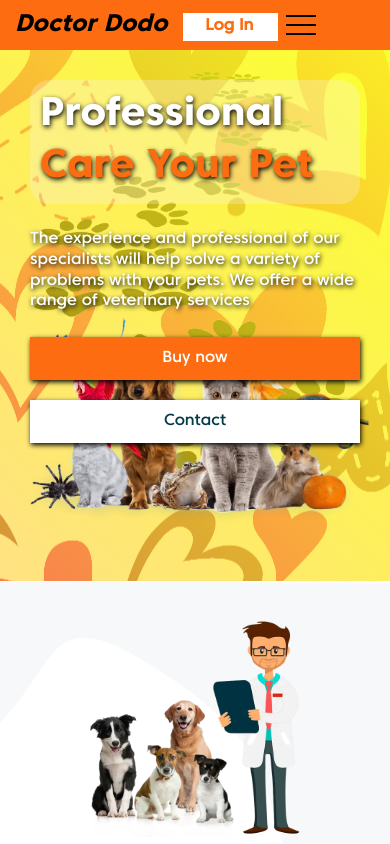
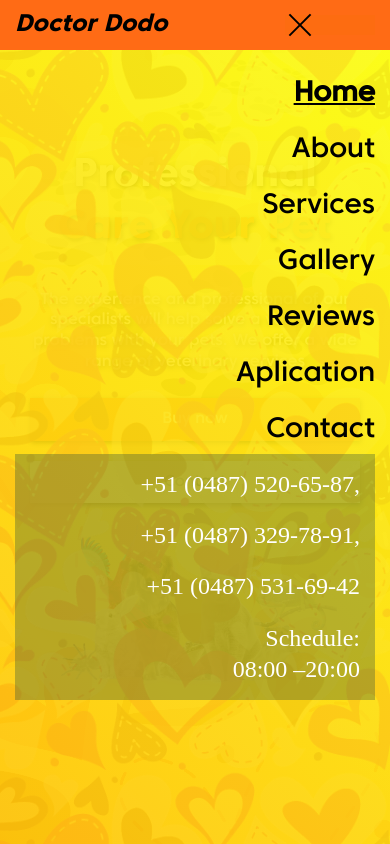
Before and after one commit to SunCavefreelancer/Site-Care-Your-Pet-, a plain HTML site: page index.html in a window 390 px wide. Both pictures are taken after a click on the button 331 px from the left and 25 px from the top of the page. Shown: the top 844 px of the page. Drawn offline with nearby package versions, Linux system fonts and the light colour scheme; files whose address does not match are found by name.

Commit message:
Add files via upload

```diff
--- a/css/header.css
+++ b/css/header.css
@@ -1,7 +1,9 @@
 
 /* ---header---- */
 .header {
-	position: relative;
+	position: fixed;
+	width: 100%;
+
 	z-index: 50;
 	background-color: #fd6c11;
 }
@@ -184,43 +186,8 @@
 
 
 
-/* -----------------icons--------------- */
-.header__button{
-	flex-shrink: 0;/* щоб button не переносилася на другий рядок при зменшенні екрану */
-}
-
-.button__header {
-	position: relative;/* дістаємо наверх для адаптиву */
-	z-index: 5;/* дістаємо наверх для адаптиву */
-}
-
-.button__header__item {
-	padding: 8px 30px;
-	background: #FFF;
-	color: #fd6c11;
-	font-family: 'CoreSansC-55Medium';
-	font-size: 20px;
-	font-weight: 700;
-	line-height: 100%;
-	border: 1px solid transparent;
-	transition: transform 0.3s;
-}
-@media (max-width:960px){
-	.button__header__item {
-		padding: 9px 29px 11px 26px;
-	}
-}
-
-
-
 @media (any-hover: hover) {
 
-	/* прибираємо -hover- на тач-скрінах */
-	.button__header__item:hover {
-		background-color: #fff;
-		color: #0E333D;
-		border: 1px solid #0E333D;
-	}
 }
 
 
@@ -252,8 +219,11 @@
 		transition: top 0.3s;
 		/* буде виїзджати ЗВЕРХУ */
 		z-index: 3px;
-		background-color: rgb(89, 54, 107);
+		/*background-color: rgb(240, 252, 15);*/
 		padding: 80px 15px 30px 15px;
+		background: linear-gradient(45deg, rgba(255, 197, 8, 0.9), rgba(251, 255, 24, 0.9)),
+		url(../img2/klipartz01.png) center right no-repeat;
+		background-size: cover;
 
 
 
@@ -269,7 +239,7 @@
 		top: 100%;
 		right: 0;			/* буде виїзджати ЗВЕРХУ */
 		transition: top 0.3s;/* буде виїзджати ЗВЕРХУ */
-		background-color: #a583fc;
+		background-color: #ff6b15;
 	}
 
 	.menu-open .menu__body,
@@ -409,10 +379,4 @@
 		font-size: 24px;
 		/* зменшуємо logo text */
 	}
-
-	.button__header__item {
-		gap: 5px;
-		padding: 5px 24px 7px 21px;
-		font-size: 16px;
-	}
 }
--- a/index.html
+++ b/index.html
@@ -66,9 +66,7 @@
 					</div>
 				</div> <!-- menu -->
 
-				<div class="header__button button__header"> <!-- button right -->
-					<a href="#" class="button__header__item">Log In</a>
-				</div>
+
 
 				<button class="icon-menu"> <!-- это будет бургер меню ГОРИЗОНТАЛЬНЫЕ ПОЛОСКИ  -->
 					<span></span> <!-- здесь будем рисовать СРЕДНЮЮ ПОЛОСКУ МЕНЮ  -->
--- a/js/script.js
+++ b/js/script.js
@@ -1,5 +1,13 @@
 // Строгий режим
 "use strict"
+
+
+const icon = document.querySelector('.icon-menu');
+icon.addEventListener('click', function () {
+	document.documentElement.classList.toggle('menu-open');
+});
+
+/* ---------------------------------БУРГЕР МЕНЮ---------------------------------------- */
 
 /* =====================================sliderFON=============================================== */
 
--- a/scss/style.scss
+++ b/scss/style.scss
@@ -57,20 +57,30 @@
 		 url(../img2/лапы.webp) no-repeat, url(../img2/klipartz01.png) center right no-repeat;
 		background-size: auto auto, contain;
 
+		height: 100svh;
+
 		padding: toRem(150) toRem(0);
 
 		@media(max-width: toEm(992)) {
 			padding: toRem(60) toRem(0);
 		}
-		@media(max-width: toEm(670)) {
-			padding: toRem(40) toRem(0);
+		@media(max-width: toEm(767)) {
+			text-align: center;
+			padding: toRem(150) toRem(0);
+		}
+		@media(max-width: toEm(640)) {
+			padding: toRem(150) toRem(0) toRem(55);
 		}
 		@media(max-width: toEm(605)) {
-			padding: toRem(30) toRem(0) toRem(10);
+			padding: toRem(170) toRem(0) toRem(40);
+		}
+		@media(max-width: toEm(605)) {
+			padding: toRem(0) toRem(0) toRem(0);
 		}
 
 
 		display: flex;
+		justify-content: center;
 		align-items: center;
 
 	// .hero__item
@@ -79,7 +89,7 @@
 		grid-template-columns: repeat(2, 1fr);
 		gap: toRem(20);
 		align-items: center;
-		@media(max-width: toEm(992)) {
+		@media(max-width: toEm(640)) {
 			grid-template-columns: repeat(1, 1fr);
 		}
 	}
@@ -91,8 +101,11 @@
 		& > *:last-child {
 			margin-bottom: toEm(0);
 		}
-		max-width: toRem(620); //590+15+15
+		max-width: toRem(630); //590+15+15
 		padding: toRem(0) toRem(15);
+		@media(max-width: toEm(640)) {
+			justify-self: center;
+		}
 	}
 		& h1 {
 		font-size: toRem(52);
@@ -103,10 +116,14 @@
 		font-weight: 700;
 		line-height: 130%;
 		max-width: toRem(362);
-		@media(max-width: toEm(605)) {
+		@media(max-width: toEm(820)) {
 			font-size: toRem(35);
 			margin-bottom: toEm(10, 35);
 			max-width: toRem(350);
+		}
+		@media(max-width: toEm(640)) {
+			text-align: center;
+			max-width: toRem(850);
 		}
 		@media(max-width: toEm(415)) {
 			font-size: toRem(40);
@@ -118,8 +135,8 @@
 		}
 		@media(max-width: toEm(365)) {
 			font-size: toRem(30);
-			max-width: toRem(250);
-			margin-bottom: toEm(10);
+			max-width: toRem(350);
+			margin-bottom: toEm(15);
 			text-shadow: toRem(1) toRem(2) toRem(5) #000;
 		}
 //---------анімація--------
@@ -145,6 +162,8 @@
 			}
 			@media(max-width: toEm(320)) {
 				text-align: left;
+				margin-bottom: toEm(35);
+				line-height: 155%;
 			}
 
 		//---------анімація--------
@@ -156,7 +175,7 @@
 		display: flex;
 		gap: toRem(20);
 		font-family: 'CoreSansC-55Medium';
-		@media(max-width: toEm(490)) {
+		@media(max-width: toEm(820)) {
 			flex-wrap: wrap;
 			flex-direction: column;
 		}
@@ -209,12 +228,6 @@
 
 // .hero__img
 &__img {
-	@media(max-width: toEm(992)) {
-	margin-top: -50%;
-	}
-	@media(max-width: toEm(380)) {
-		margin-top: toRem(-30);
-	}
 //---------анімація--------
 	  animation: text-focus-in 1s 0.2s cubic-bezier(0.550, 0.085, 0.680, 0.530) both;
 //---------анімація--------
@@ -224,6 +237,9 @@
 		height: 100%;
 		aspect-ratio: 100 / 80;
 		object-fit: contain;
+		@media(max-width: toEm(767)) {
+			aspect-ratio: 40 / 20;
+		}
 	}
 }
 
```
Also changed, not shown: css/style.css.
